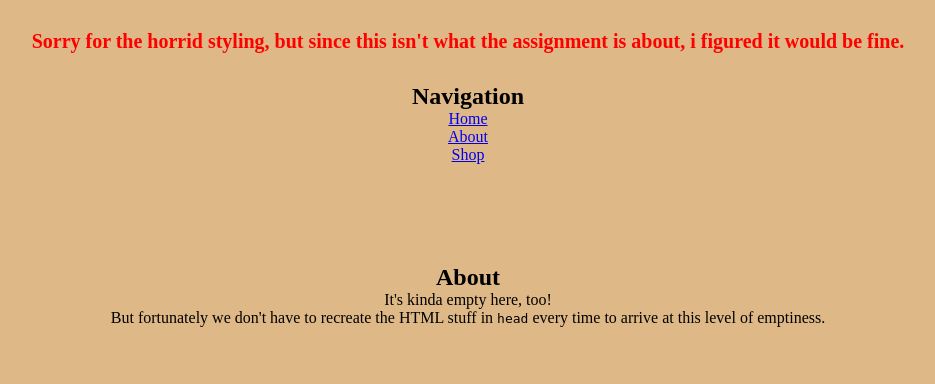
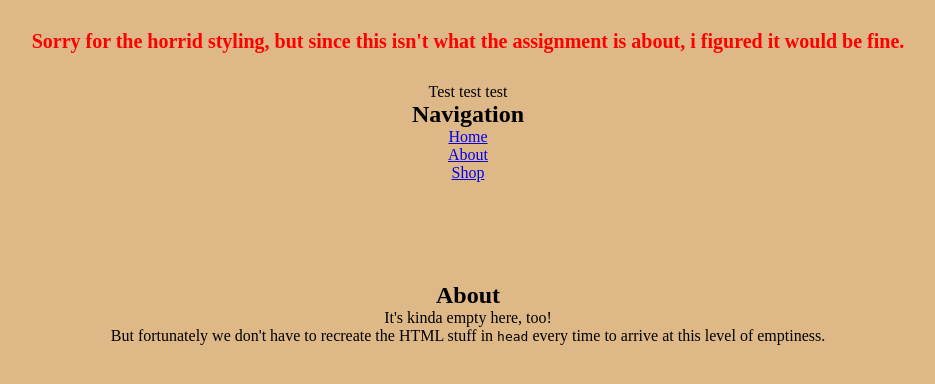
Before and after one commit to Bierloga/Lucas_Derksen-Continual-Deployment, a Python web app: template templates/about.html in a window 1280 px wide. Shown: the top 384 px of the page, without its empty margins (172-1107 px from the left). Run offline with Jinja, Linux system fonts and the light colour scheme; the template is opened without the code that fills it, so the values that code supplies are empty.

Commit message:
second try

```diff
--- a/templates/base.html
+++ b/templates/base.html
@@ -19,6 +19,7 @@
     <header class="header">
         <h1 class="headerTitle">Sorry for the horrid styling, but since this isn't what the assignment is about, i
             figured it would be fine.</h1>
+        <p>Test test test</p>
         <div class="navContainer">
             <h2>Navigation</h2>
             <ul class="navList">
```
